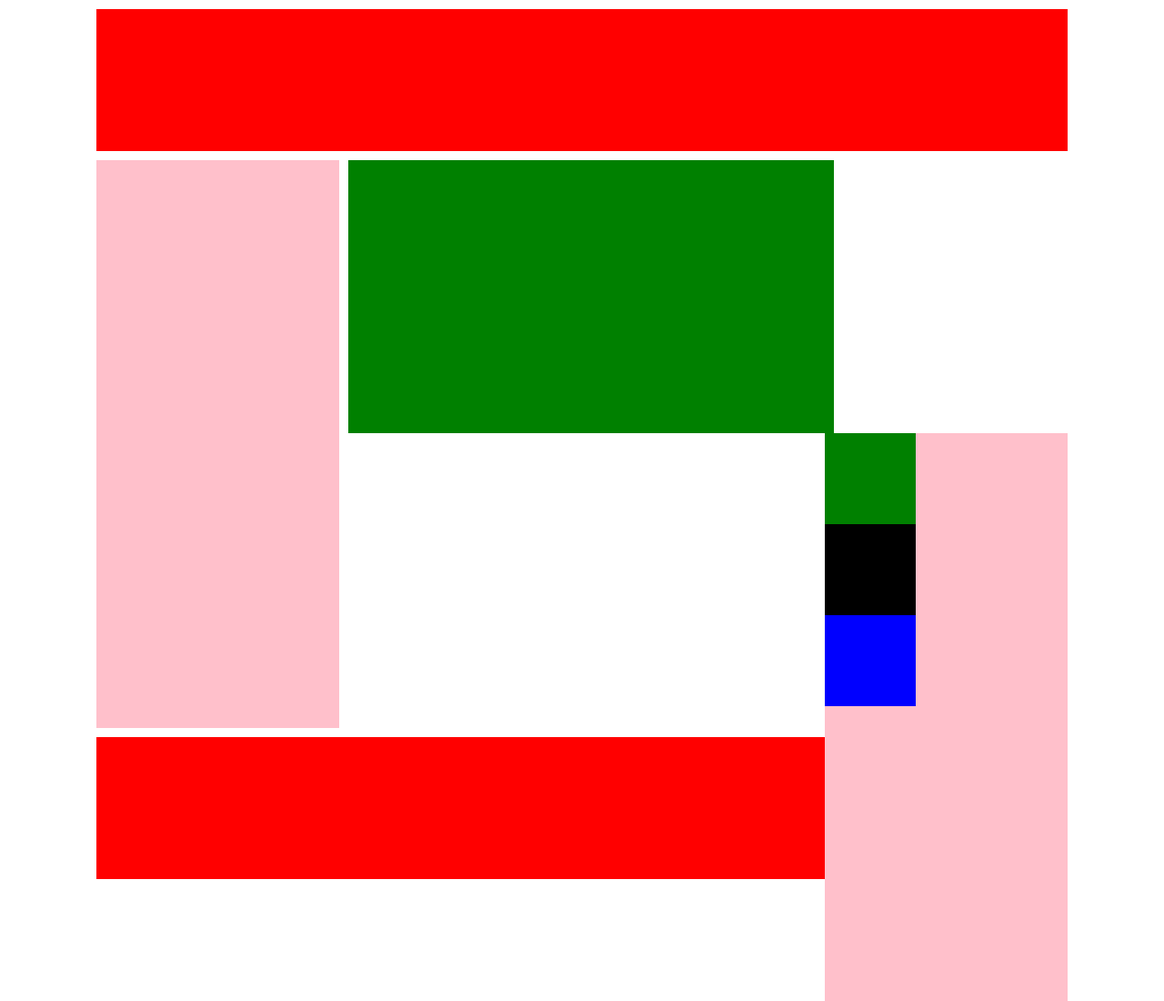
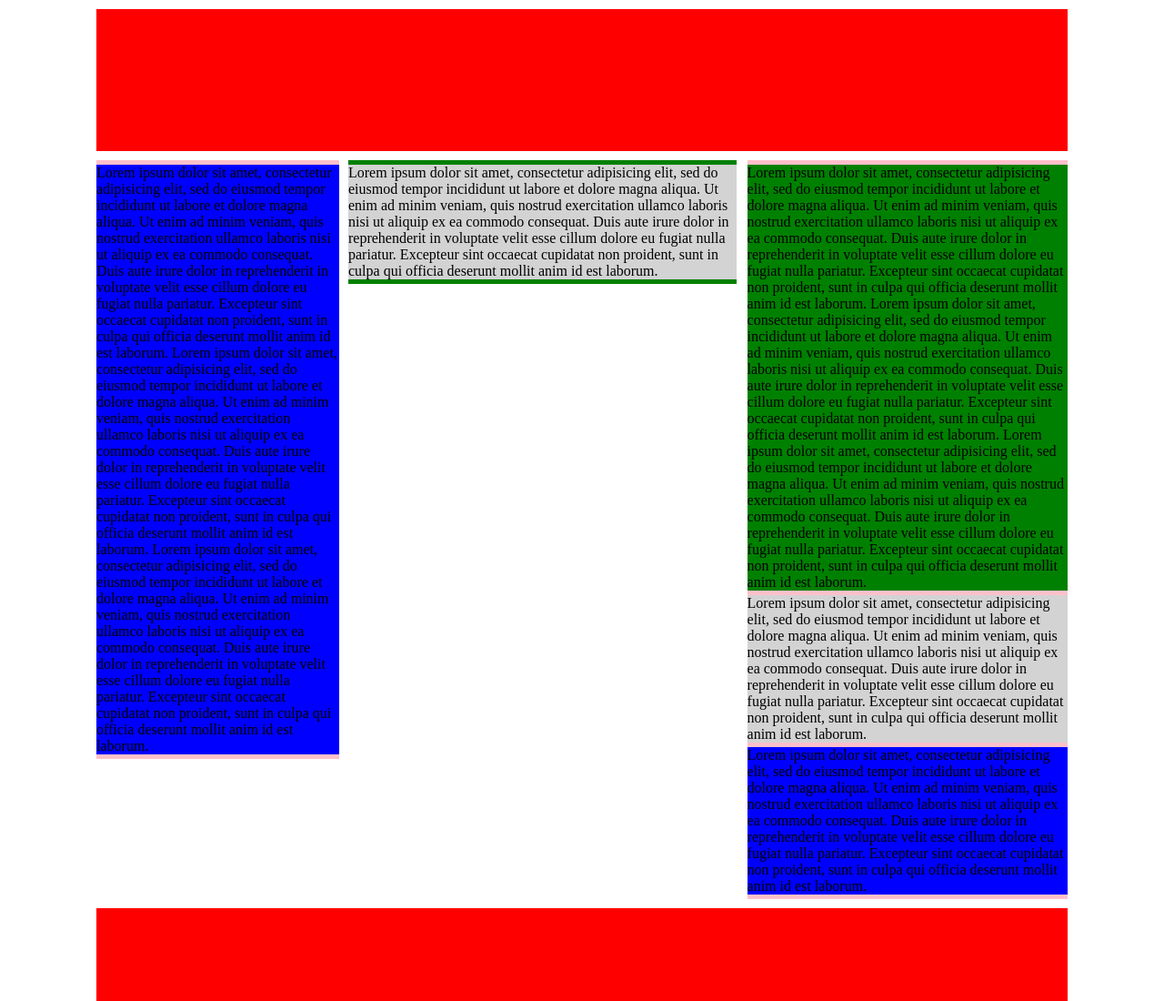
Before and after one commit to mssmln/htmlcss-struttura-wp, a plain HTML site: page index.html in a window 1280 px wide. Shown: the top 1100 px of the page at 91% size. Drawn offline with Linux system fonts and the light colour scheme.

Commit message:
finished off

```diff
--- a/css/style.css
+++ b/css/style.css
@@ -1,3 +1,4 @@
+/* GENERAL RULES */
 *{
   margin: 0;
   padding: 0;
@@ -8,68 +9,86 @@
   display: table;
   clear: both;
 }
+/* /GENERAL RULES */
+
+
+
 .container{
-  /* content: '';
-  display: table;
-  clear: both; */
   width: 85%;
   height: 100vh;
-  /* background-color: blue; */
   margin: auto;
   padding: 10px;
 }
+
+
 main{
   width: 100%;
-  height: 80%;
   margin: 10px 0;
-  /* background-color: lightgray; */
 }
+
 .container header{
-  width: 100%;
   height: 20%;
   margin: auto;
   background-color: red;
 }
-/* does float: left; make sense? */
+
+/* does float: left; make sense below here? */
 .container aside.left-column{
   width: 25%;
-  height: 100%;
   background-color: pink;
   float: left;
 }
+
+.left-column .article{
+  /* width: 100px;
+  height: 100px; */
+  width: auto;
+  height: auto;
+  margin: 5px auto;
+  background-color: blue;
+}
 .container section.main-content{
-  width: 50%;
-  height: 300px;
+  width: 40%;
   background-color: green;
   margin: 0 10px;
   float: left;
 }
 
+.main-content .article-in-detail{
+  /* width: 100px;
+  height: 100px; */
+  width: auto;
+  height: auto;
+  margin: 5px auto;
+  background-color: lightgray;
+}
+
+/* how could i do here for the measurements? */
 .container aside.right-column{
-  width: 25%;
-  height: 100%;
+  width: 33%;
   background-color: pink;
   float: right;
 }
 aside.right-column .top-box{
-  width: 100px;
-  height: 100px;
-  margin-right: 0;
+  width: auto;
+  height: auto;
+  margin: 5px auto;
   background-color: green;
 }
 aside.right-column .middle-box{
-  width: 100px;
-  height: 100px;
-  background-color: black;
+  width: auto;
+  height: auto;
+  margin: 5px auto;
+  background-color: lightgray;
 }
 aside.right-column .bottom-box{
-  width: 100px;
-  height: 100px;
+  width: auto;
+  height: auto;
+  margin: 5px auto;
   background-color: blue;
 }
 
 .container footer{
-  width: 100%;
   height: 20%;
   background-color: red;
 }
--- a/index.html
+++ b/index.html
@@ -6,32 +6,38 @@
     <link rel="stylesheet" href="css/style.css">
   </head>
   <body>
-    <!-- why cannot i assign clearfix to container class? -->
     <div class="container">
       <header>
-
       </header>
 
       <main class="clearfix">
         <aside class="left-column">
-
+          <div class="article">
+            Lorem ipsum dolor sit amet, consectetur adipisicing elit, sed do eiusmod tempor incididunt ut labore et dolore magna aliqua. Ut enim ad minim veniam, quis nostrud exercitation ullamco laboris nisi ut aliquip ex ea commodo consequat. Duis aute irure dolor in reprehenderit in voluptate velit esse cillum dolore eu fugiat nulla pariatur. Excepteur sint occaecat cupidatat non proident, sunt in culpa qui officia deserunt mollit anim id est laborum.
+            Lorem ipsum dolor sit amet, consectetur adipisicing elit, sed do eiusmod tempor incididunt ut labore et dolore magna aliqua. Ut enim ad minim veniam, quis nostrud exercitation ullamco laboris nisi ut aliquip ex ea commodo consequat. Duis aute irure dolor in reprehenderit in voluptate velit esse cillum dolore eu fugiat nulla pariatur. Excepteur sint occaecat cupidatat non proident, sunt in culpa qui officia deserunt mollit anim id est laborum.
+            Lorem ipsum dolor sit amet, consectetur adipisicing elit, sed do eiusmod tempor incididunt ut labore et dolore magna aliqua. Ut enim ad minim veniam, quis nostrud exercitation ullamco laboris nisi ut aliquip ex ea commodo consequat. Duis aute irure dolor in reprehenderit in voluptate velit esse cillum dolore eu fugiat nulla pariatur. Excepteur sint occaecat cupidatat non proident, sunt in culpa qui officia deserunt mollit anim id est laborum.
+          </div>
         </aside>
 
         <section class="main-content">
-
+          <div class="article-in-detail">
+            Lorem ipsum dolor sit amet, consectetur adipisicing elit, sed do eiusmod tempor incididunt ut labore et dolore magna aliqua. Ut enim ad minim veniam, quis nostrud exercitation ullamco laboris nisi ut aliquip ex ea commodo consequat. Duis aute irure dolor in reprehenderit in voluptate velit esse cillum dolore eu fugiat nulla pariatur. Excepteur sint occaecat cupidatat non proident, sunt in culpa qui officia deserunt mollit anim id est laborum.
+          </div>
         </section>
 
         <aside class="right-column">
           <div class="top-box">
-
+            Lorem ipsum dolor sit amet, consectetur adipisicing elit, sed do eiusmod tempor incididunt ut labore et dolore magna aliqua. Ut enim ad minim veniam, quis nostrud exercitation ullamco laboris nisi ut aliquip ex ea commodo consequat. Duis aute irure dolor in reprehenderit in voluptate velit esse cillum dolore eu fugiat nulla pariatur. Excepteur sint occaecat cupidatat non proident, sunt in culpa qui officia deserunt mollit anim id est laborum.
+            Lorem ipsum dolor sit amet, consectetur adipisicing elit, sed do eiusmod tempor incididunt ut labore et dolore magna aliqua. Ut enim ad minim veniam, quis nostrud exercitation ullamco laboris nisi ut aliquip ex ea commodo consequat. Duis aute irure dolor in reprehenderit in voluptate velit esse cillum dolore eu fugiat nulla pariatur. Excepteur sint occaecat cupidatat non proident, sunt in culpa qui officia deserunt mollit anim id est laborum.
+            Lorem ipsum dolor sit amet, consectetur adipisicing elit, sed do eiusmod tempor incididunt ut labore et dolore magna aliqua. Ut enim ad minim veniam, quis nostrud exercitation ullamco laboris nisi ut aliquip ex ea commodo consequat. Duis aute irure dolor in reprehenderit in voluptate velit esse cillum dolore eu fugiat nulla pariatur. Excepteur sint occaecat cupidatat non proident, sunt in culpa qui officia deserunt mollit anim id est laborum.
           </div>
 
           <div class="middle-box">
-
+            Lorem ipsum dolor sit amet, consectetur adipisicing elit, sed do eiusmod tempor incididunt ut labore et dolore magna aliqua. Ut enim ad minim veniam, quis nostrud exercitation ullamco laboris nisi ut aliquip ex ea commodo consequat. Duis aute irure dolor in reprehenderit in voluptate velit esse cillum dolore eu fugiat nulla pariatur. Excepteur sint occaecat cupidatat non proident, sunt in culpa qui officia deserunt mollit anim id est laborum.
           </div>
 
           <div class="bottom-box">
-
+            Lorem ipsum dolor sit amet, consectetur adipisicing elit, sed do eiusmod tempor incididunt ut labore et dolore magna aliqua. Ut enim ad minim veniam, quis nostrud exercitation ullamco laboris nisi ut aliquip ex ea commodo consequat. Duis aute irure dolor in reprehenderit in voluptate velit esse cillum dolore eu fugiat nulla pariatur. Excepteur sint occaecat cupidatat non proident, sunt in culpa qui officia deserunt mollit anim id est laborum.
           </div>
 
         </aside>
@@ -39,7 +45,6 @@
       </main>
 
       <footer>
-
       </footer>
 
     </div>
```
